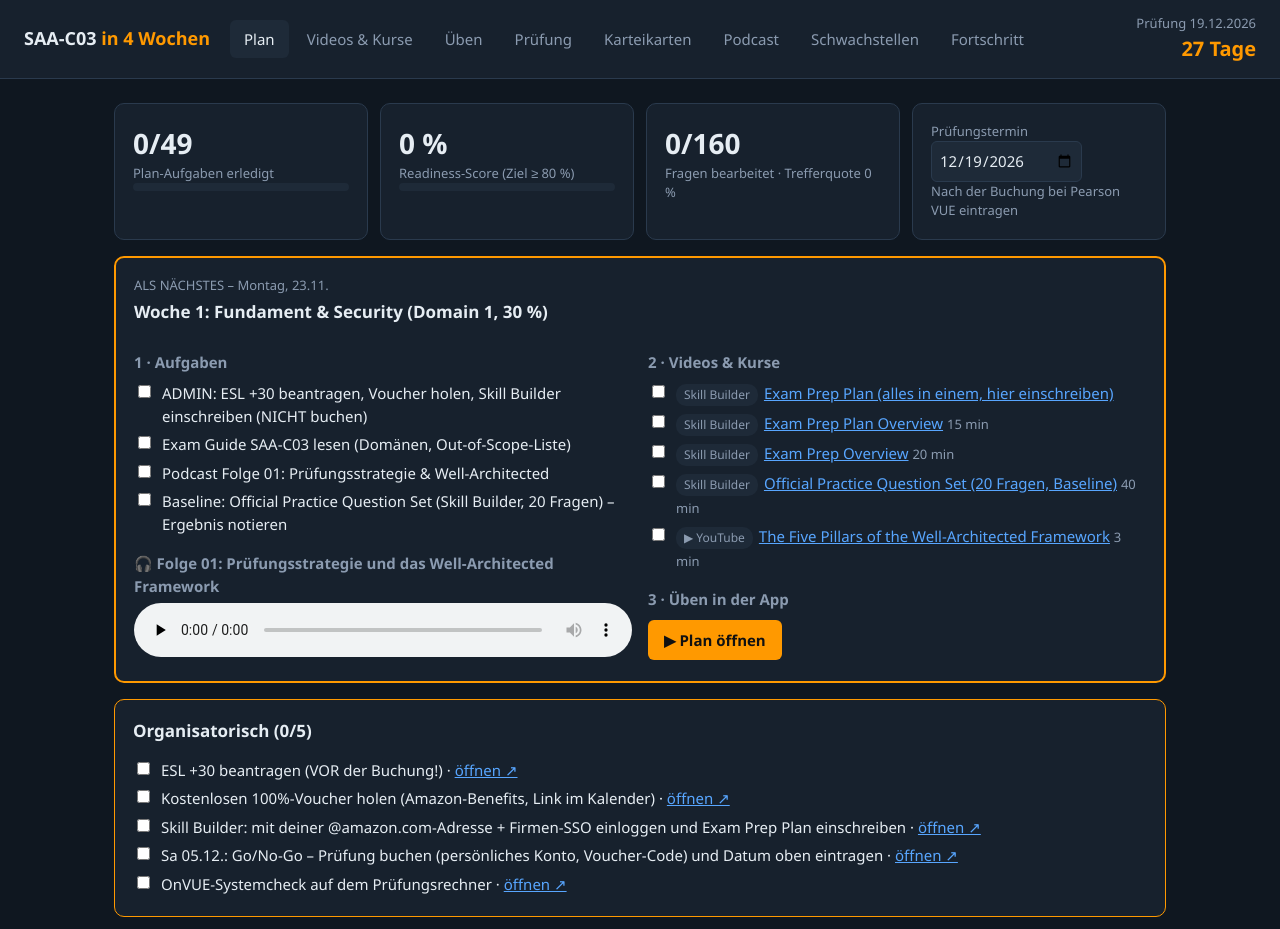
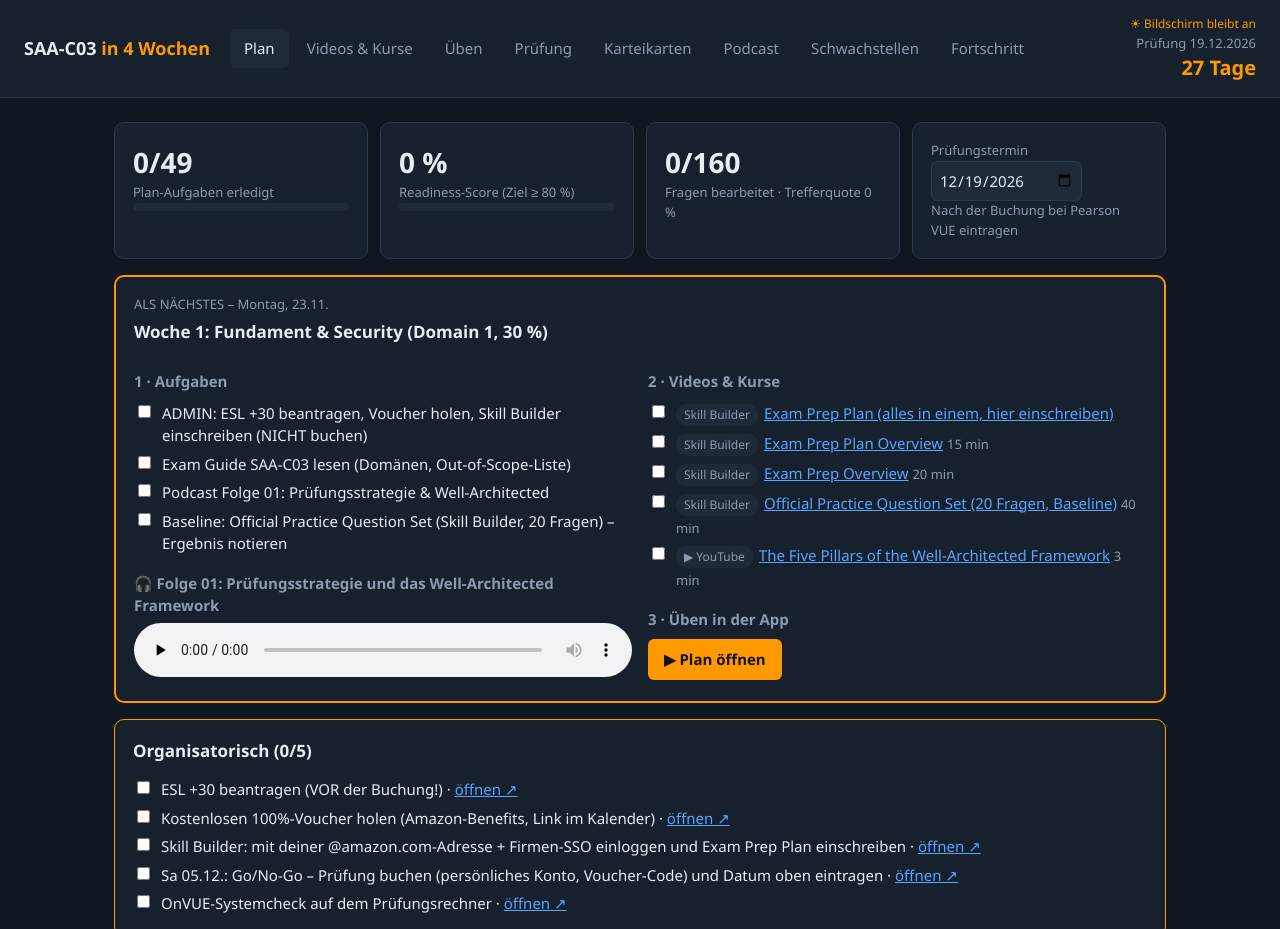
Before and after one commit to NINDELLIS/saa-prep, a plain HTML site: page index.html in a window 1280 px wide. Shown: the top 929 px of the page. Drawn offline with Linux system fonts and the light colour scheme.

Commit message:
Bildschirm bleibt an (Wake Lock)

```diff
--- a/index.html
+++ b/index.html
@@ -66,9 +66,9 @@ if(!TABS[tab])tab="plan";
 const DL=window.DAYLINKS||{};const EPF=n=>EPS.find(e=>e.file=="ep"+n+".mp3");
 function nav(){$("#nav").innerHTML=Object.entries(TABS).map(([k,v])=>`<button class="${k==tab?'on':''}" onclick="go('${k}')">${v}</button>`).join("");
   const d=Math.ceil((new Date(S.exam)-new Date(today()))/864e5);
-  $("#cd").innerHTML=(tok()?`<span id="syncst" class="small">${lastSync?"✓ "+esc(lastSync.slice(-8,-3)):"Sync an"}</span><br>`:"")+`Prüfung ${new Date(S.exam).toLocaleDateString("de-DE")}<br><b>${d>=0?d+" Tage":"vorbei"}</b>`}
+  $("#cd").innerHTML=`<button id="wakebtn" onclick="wakeToggle()" style="background:none;border:0;font:inherit;font-size:12px;cursor:pointer;padding:0"></button><br>`+(tok()?`<span id="syncst" class="small">${lastSync?"✓ "+esc(lastSync.slice(-8,-3)):"Sync an"}</span><br>`:"")+`Prüfung ${new Date(S.exam).toLocaleDateString("de-DE")}<br><b>${d>=0?d+" Tage":"vorbei"}</b>`}
 function go(t){tab=t;location.hash=t;clearInterval(window._tm);render()}
-function render(){nav();({plan,vid,quiz,exam,cards,pod,weak,stats})[tab]()}
+function render(){nav();setTimeout(wakeBadge,0);({plan,vid,quiz,exam,cards,pod,weak,stats})[tab]()}
 
 /* ---------- stats helpers ---------- */
 function qStats(filter=()=>true){let n=0,c=0,seen=0;QB.filter(filter).forEach(q=>{const s=S.qs[q.id];if(s){seen++;n+=s.n;c+=s.c}});return{seen,acc:n?Math.round(100*c/n):0,total:QB.filter(filter).length}}
@@ -219,6 +219,16 @@ function weak(){const w=QB.filter(q=>S.qs[q.id]&&S.qs[q.id].last===false);const
   $("#main").innerHTML=`<div class="card"><h2>Schwächste Themen</h2>${rows.length?`<table>${rows.map(([t,v,p])=>`<tr><td><span class="d${v.d}">D${v.d}</span> ${esc(t)}</td><td style="width:50%"><div class="bar"><i style="width:${p}%;background:${p<60?'var(--bad)':p<80?'var(--acc)':'var(--ok)'}"></i></div></td><td>${p} %</td></tr>`).join("")}</table>`:'<p class="mut">Noch keine Daten.</p>'}</div>
    <div class="card"><h2>Zuletzt falsch: ${w.length} Fragen</h2><button class="btn" ${w.length?'':'disabled'} onclick="Z={mode:'quiz',list:shuffle(QB.filter(q=>S.qs[q.id]&&S.qs[q.id].last===false)).map(q=>({q,order:shuffle(q.options.map((_,i)=>i))})),i:0,sel:[],done:false,ok:0};tab='quiz';location.hash='quiz';nav();quizQ()">Alle wiederholen</button></div>`}
 
+/* ---------- Bildschirm anlassen (Screen Wake Lock) ---------- */
+let wakeLock=null;
+const wakeOn=()=>localStorage.getItem("saa_wake")!=="0";
+async function wakeAcquire(){if(!wakeOn()||!("wakeLock" in navigator)||document.hidden)return;try{if(!wakeLock){wakeLock=await navigator.wakeLock.request("screen");wakeLock.addEventListener("release",()=>{wakeLock=null;wakeBadge()})}}catch(e){}wakeBadge()}
+function wakeToggle(){localStorage.setItem("saa_wake",wakeOn()?"0":"1");if(!wakeOn()&&wakeLock){wakeLock.release();wakeLock=null}else wakeAcquire();wakeBadge()}
+function wakeBadge(){const b=document.getElementById("wakebtn");if(!b)return;const sup="wakeLock" in navigator;
+  b.textContent=!sup?"☀ (nicht unterstützt)":wakeOn()?(wakeLock?"☀ Bildschirm bleibt an":"☀ an (tippen)"):"☾ Bildschirm-Sperre normal";b.style.color=wakeOn()&&wakeLock?"var(--acc)":"var(--mut)"}
+document.addEventListener("visibilitychange",()=>{if(!document.hidden)wakeAcquire()});
+["click","touchend"].forEach(ev=>document.addEventListener(ev,()=>{if(wakeOn()&&!wakeLock)wakeAcquire()},{passive:true}));
+
 /* ---------- SYNC (privates GitHub Gist) ---------- */
 const GH="https://api.github.com",GDESC="saa-prep-progress",GFILE="saa-progress.json";
 let syncT=null,syncing=false,lastSync=localStorage.getItem("saa_last")||"";
@@ -259,6 +269,7 @@ function stats(){$("#main").innerHTML=syncCard()+`<div class="card"><h2>Fortschr
    <input type="file" onchange="this.files[0].text().then(t=>{Object.assign(S,JSON.parse(t));save();render()})"></div>`}
 render();
 if(tok())setTimeout(syncNow,300);
+wakeAcquire();
 document.addEventListener('visibilitychange',()=>{if(!document.hidden)syncSoon()});
 // Deep-Links aus dem Kalender: #quiz?d=1&n=20 · #cards?n=20 · #exam?start=1 · #pod?ep=03
 if(tab=="quiz"&&Object.keys(HP).length)startQuiz(HP);
```
